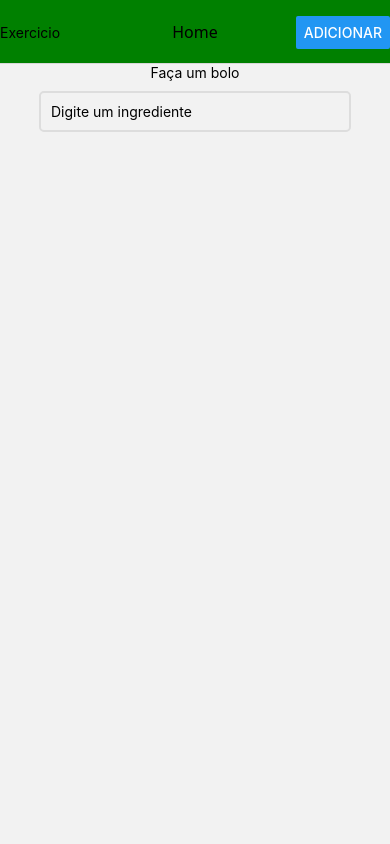
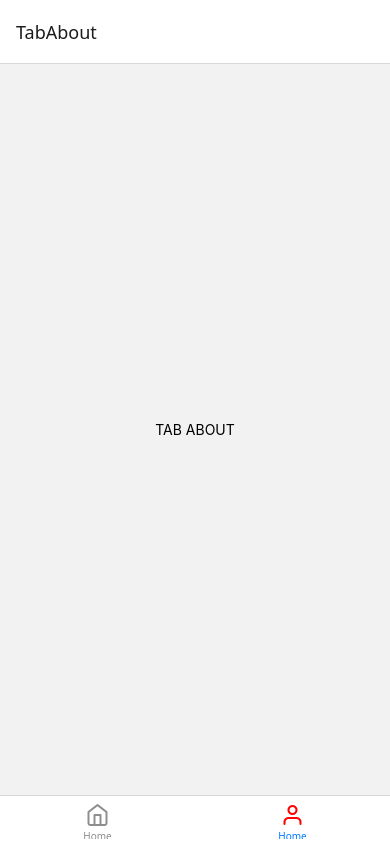
Before and after one commit to LuanColdebella/react-native-b7-antiga, a React Native app: screen /TabAbout in a window 390 px wide. Built offline with nearby package versions, Linux system fonts and the light colour scheme.

Commit message:
add-navigate-tabs-stack

```diff
--- a/App.tsx
+++ b/App.tsx
@@ -1,12 +1,13 @@
 import { NavigationContainer } from '@react-navigation/native';
 import React from 'react';
 
-import MainStack from './src/navigators/MainStack';
+// import MainStack from './src/navigators/MainStack';
+import MainTab from './src/navigators/MainTab';
 
 function App(){
   return (
     <NavigationContainer>
-        <MainStack />
+        <MainTab />
     </NavigationContainer>
   )
 }
--- a/package.json
+++ b/package.json
@@ -12,7 +12,7 @@
   },
   "dependencies": {
     "@expo/vector-icons": "^14.1.0",
-    "@react-navigation/bottom-tabs": "^7.3.10",
+    "@react-navigation/bottom-tabs": "^7.4.7",
     "@react-navigation/elements": "^2.3.8",
     "@react-navigation/native": "^7.1.17",
     "@react-navigation/stack": "^7.4.8",
--- /dev/null
+++ b/src/navigators/MainTab.js
@@ -0,0 +1,36 @@
+import { Feather } from '@expo/vector-icons';
+import { createBottomTabNavigator } from '@react-navigation/bottom-tabs';
+import React from 'react';
+
+import TabAboutScreen from '../pages/TabAboutScreen';
+
+import MainStack from '../navigators/MainStack';
+
+
+
+
+const Tab = createBottomTabNavigator();
+
+export default function MainTab() {
+  return (
+    <Tab.Navigator
+        screenOptions={({route}) => ({
+            tabBarIcon: ({ focused, color, size }) => {
+
+                let iconName = null;
+                switch(route.name){
+                    case 'TabHome': iconName = 'home'; break;
+                    case 'TabAbout': iconName = 'user'; break;
+                }
+
+                return focused ?
+                <Feather name={iconName} size={24} color="red" />
+                : <Feather name={iconName} size={24} color={color} />;
+            },
+        })}
+    >
+           <Tab.Screen name="TabHome" component={MainStack} options={{ tabBarLabel: 'Home' }}/>
+           <Tab.Screen name="TabAbout" component={TabAboutScreen} options={{ tabBarLabel: 'Home' }}/>
+    </Tab.Navigator>
+  );
+}
--- a/src/pages/HomeScreen.js
+++ b/src/pages/HomeScreen.js
@@ -43,7 +43,12 @@ export default function HomeScreen({ navigation }) {
         keyExtractor={(item, index) => index.toString()}
         renderItem={({ item }) => <Text>{item}</Text>}
       />
+
+      <Button title='Ir para sobre' onPress={() => navigation.navigate('About', {name: name})}></Button>
+
+
     </View>
+
   );
 }
 
--- /dev/null
+++ b/src/pages/TabAboutScreen.js
@@ -0,0 +1,17 @@
+import { StyleSheet, Text, View } from 'react-native';
+
+export default function TabAboutScreen( {navigation, route} ) {
+ return (
+   <View style={styles.container}>
+     <Text>TAB ABOUT</Text>
+   </View>
+  );
+}
+
+const styles = StyleSheet.create({
+    container: {
+        flex: 1,
+        justifyContent: 'center',
+        alignItems: 'center',
+    }
+});
--- a/tsconfig.json
+++ b/tsconfig.json
@@ -13,5 +13,5 @@
     "**/*.tsx",
     ".expo/types/**/*.ts",
     "expo-env.d.ts"
-, "index.js"  ]
+, "index.js", "src/components/CustoTabBar.js"  ]
 }
```
Also changed, not shown: src/components/CustoTabBar.js (added, +43 -0 lines), src/pages/TabHomeScreen.js (added, +15 -0 lines), 1 other file (tests, documents, lock files or other folders).
